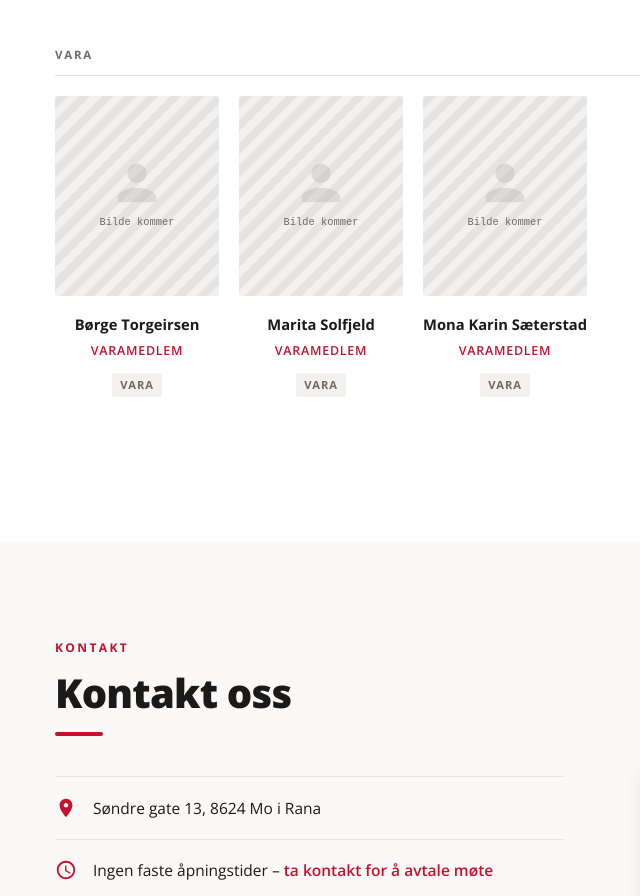
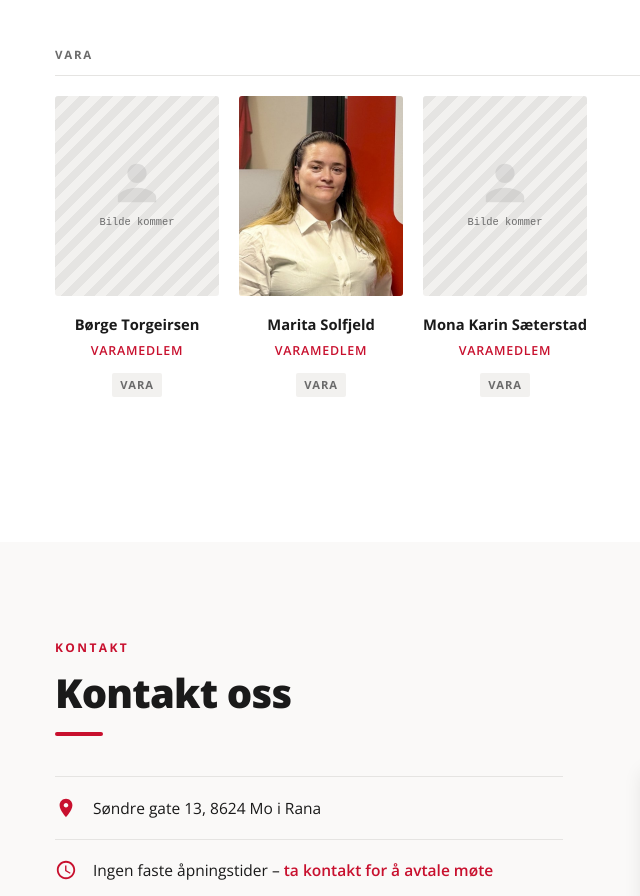
Before and after one commit to t-event/lo-rana-nettside, a plain HTML site: page index.html in a window 1280 px wide. Shown: the part 6683-7579 px from the top of the page, without its empty margins (37-677 px from the left). Drawn offline with nearby package versions, Linux system fonts and the light colour scheme; grey boxes are pictures that could not be loaded.

Commit message:
Legg til portrettbilde av Marita Solfjeld
Beskåret og skalert til 600x600 px med samme utsnitt som de andre
styrebildene, og erstatter plassholderen blant varamedlemmene.

Co-Authored-By: Claude Opus 5.5 <noreply@anthropic.com>
Claude-Session: https://claude.ai/code/session_01P7GtFxYCZekAWgt6Ky897t

```diff
--- a/index.html
+++ b/index.html
@@ -1748,7 +1748,9 @@
         <span class="vara-tag">Vara</span>
       </div>
       <div class="styre-card">
-        <div class="styre-portrait"><div class="styre-portrait-placeholder"><svg xmlns="http://www.w3.org/2000/svg" width="48" height="48" viewBox="0 0 24 24" fill="#aaa" aria-hidden="true"><path d="M12 12c2.7 0 4.8-2.1 4.8-4.8S14.7 2.4 12 2.4 7.2 4.5 7.2 7.2 9.3 12 12 12zm0 2.4c-3.2 0-9.6 1.6-9.6 4.8v2.4h19.2v-2.4c0-3.2-6.4-4.8-9.6-4.8z"/></svg><span>Bilde kommer</span></div></div>
+        <div class="styre-portrait">
+          <img src="assets/Marita%20Solfjeld.jpg" alt="Marita Solfjeld" loading="lazy" />
+        </div>
         <div class="styre-card-name">Marita Solfjeld</div>
         <div class="styre-card-role">Varamedlem</div>
         <span class="vara-tag">Vara</span>
```
Also changed, not shown: assets/Marita Solfjeld.jpg (added), 1 other file.
